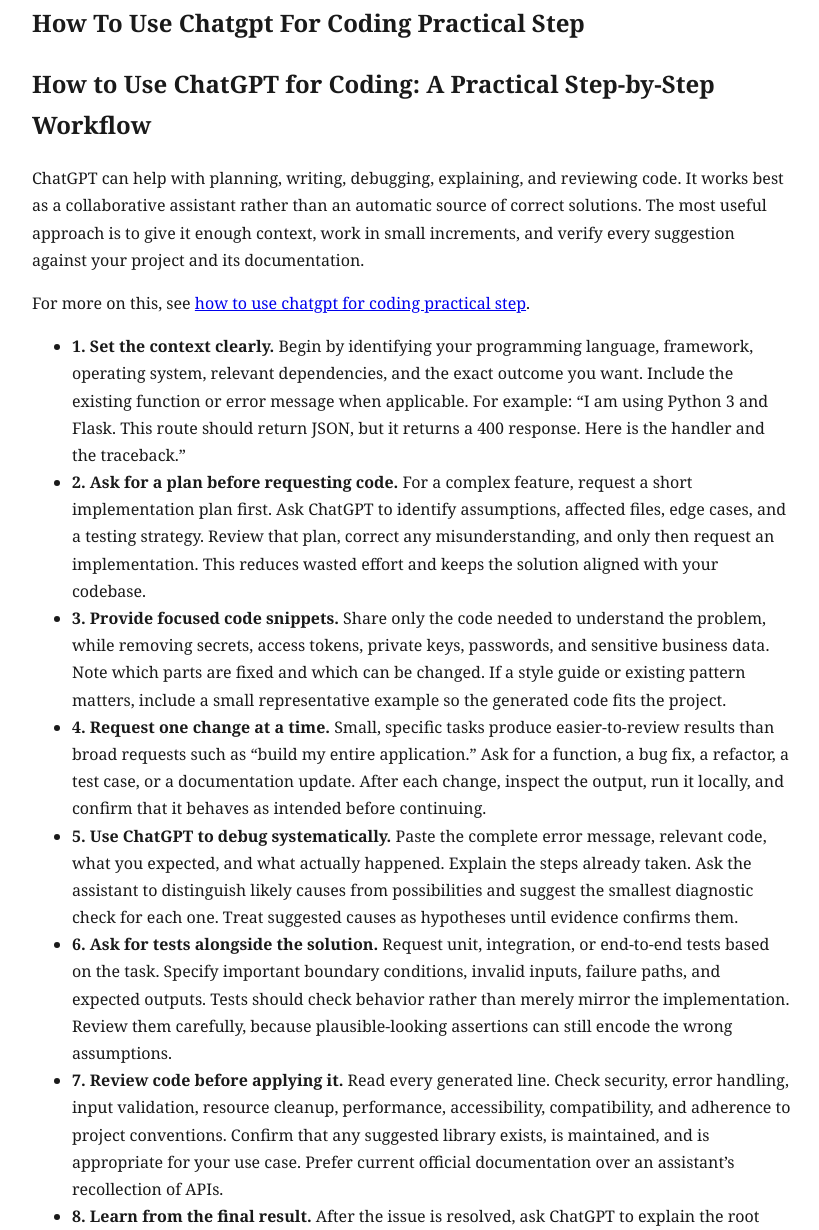
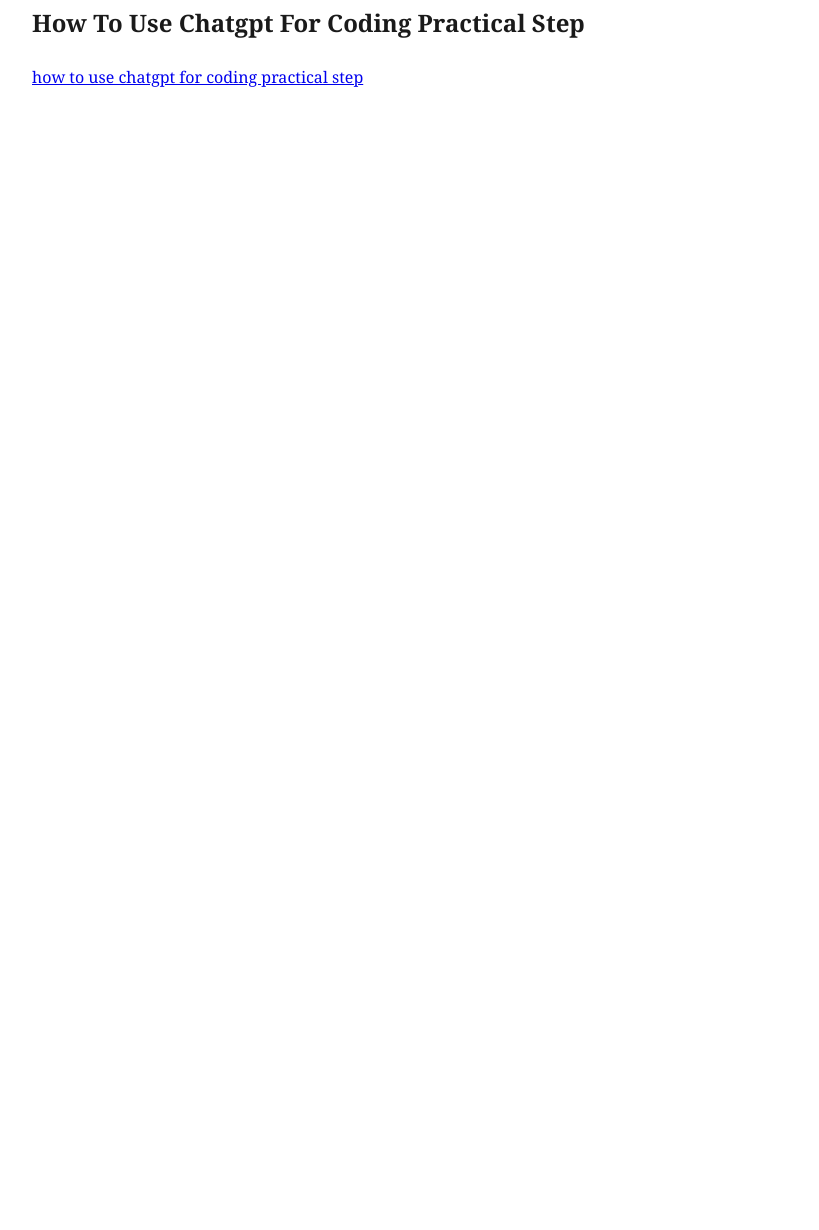
Before and after one commit to ai2humanize-blip/render-resource-hub, a plain HTML site: page how-to-use-chatgpt-for-coding-practical-step.html in a window 1280 px wide. Shown: the part 45-1275 px from the top of the page, without its empty margins (228-1047 px from the left). After the commit the page ends 800 px from the top, so only its background shows below. Drawn offline with Linux system fonts and the light colour scheme.

Commit message:
deploy how-to-use-chatgpt-for-coding-practical-step

```diff
--- a/how-to-use-chatgpt-for-coding-practical-step.html
+++ b/how-to-use-chatgpt-for-coding-practical-step.html
@@ -4,31 +4,18 @@
 <meta charset="utf-8">
 <meta name="viewport" content="width=device-width, initial-scale=1">
 <title>How To Use Chatgpt For Coding Practical Step</title>
-<meta name="description" content="How to Use ChatGPT for Coding: A Practical Step-by-Step Workflow ChatGPT can help with planning, writing, debugging, explaining, and reviewing code. It…">
+<meta name="description" content="how to use chatgpt for coding practical step">
 <meta name="robots" content="index, follow, max-image-preview:large, max-snippet:-1">
 <meta property="og:type" content="article">
 <meta property="og:title" content="How To Use Chatgpt For Coding Practical Step">
-<meta property="og:description" content="How to Use ChatGPT for Coding: A Practical Step-by-Step Workflow ChatGPT can help with planning, writing, debugging, explaining, and reviewing code. It…">
+<meta property="og:description" content="how to use chatgpt for coding practical step">
 <meta name="twitter:card" content="summary">
 </head>
 <body>
 <main style="max-width:760px;margin:3rem auto;font-family:Georgia,serif;line-height:1.7;padding:0 1rem;color:#1a1a1a">
 <article>
 <h1>How To Use Chatgpt For Coding Practical Step</h1>
-<h2>How to Use ChatGPT for Coding: A Practical Step-by-Step Workflow</h2>
-<p>ChatGPT can help with planning, writing, debugging, explaining, and reviewing code. It works best as a collaborative assistant rather than an automatic source of correct solutions. The most useful approach is to give it enough context, work in small increments, and verify every suggestion against your project and its documentation.</p>
-<p>For more on this, see <a href="https://itechleez.com/how-to-use-chatgpt-for-coding-a-practical-step-by-step-guide/">how to use chatgpt for coding practical step</a>.</p>
-<ul>
-<li><strong>1. Set the context clearly.</strong> Begin by identifying your programming language, framework, operating system, relevant dependencies, and the exact outcome you want. Include the existing function or error message when applicable. For example: “I am using Python 3 and Flask. This route should return JSON, but it returns a 400 response. Here is the handler and the traceback.”</li>
-<li><strong>2. Ask for a plan before requesting code.</strong> For a complex feature, request a short implementation plan first. Ask ChatGPT to identify assumptions, affected files, edge cases, and a testing strategy. Review that plan, correct any misunderstanding, and only then request an implementation. This reduces wasted effort and keeps the solution aligned with your codebase.</li>
-<li><strong>3. Provide focused code snippets.</strong> Share only the code needed to understand the problem, while removing secrets, access tokens, private keys, passwords, and sensitive business data. Note which parts are fixed and which can be changed. If a style guide or existing pattern matters, include a small representative example so the generated code fits the project.</li>
-<li><strong>4. Request one change at a time.</strong> Small, specific tasks produce easier-to-review results than broad requests such as “build my entire application.” Ask for a function, a bug fix, a refactor, a test case, or a documentation update. After each change, inspect the output, run it locally, and confirm that it behaves as intended before continuing.</li>
-<li><strong>5. Use ChatGPT to debug systematically.</strong> Paste the complete error message, relevant code, what you expected, and what actually happened. Explain the steps already taken. Ask the assistant to distinguish likely causes from possibilities and suggest the smallest diagnostic check for each one. Treat suggested causes as hypotheses until evidence confirms them.</li>
-<li><strong>6. Ask for tests alongside the solution.</strong> Request unit, integration, or end-to-end tests based on the task. Specify important boundary conditions, invalid inputs, failure paths, and expected outputs. Tests should check behavior rather than merely mirror the implementation. Review them carefully, because plausible-looking assertions can still encode the wrong assumptions.</li>
-<li><strong>7. Review code before applying it.</strong> Read every generated line. Check security, error handling, input validation, resource cleanup, performance, accessibility, compatibility, and adherence to project conventions. Confirm that any suggested library exists, is maintained, and is appropriate for your use case. Prefer current official documentation over an assistant’s recollection of APIs.</li>
-<li><strong>8. Learn from the final result.</strong> After the issue is resolved, ask ChatGPT to explain the root cause, summarize the change, and suggest documentation improvements. Keep useful prompts, patterns, and test cases for the project. Over time, these records can help you create repeatable instructions for your team.</li>
-</ul>
-<p>A reliable prompt contains four elements: the goal, the relevant context, the constraints, and the expected deliverable. End by specifying how you want the answer presented, such as a minimal patch, an explanation before code, or a checklist. Always run generated code in a safe environment, use version control, and never merge changes you do not understand. ChatGPT can accelerate development, but your judgment remains responsible for correctness and security.</p>
+<p><a href="https://itechleez.com/how-to-use-chatgpt-for-coding-a-practical-step-by-step-guide/">how to use chatgpt for coding practical step</a></p>
 </article>
 </main>
 </body>
```
